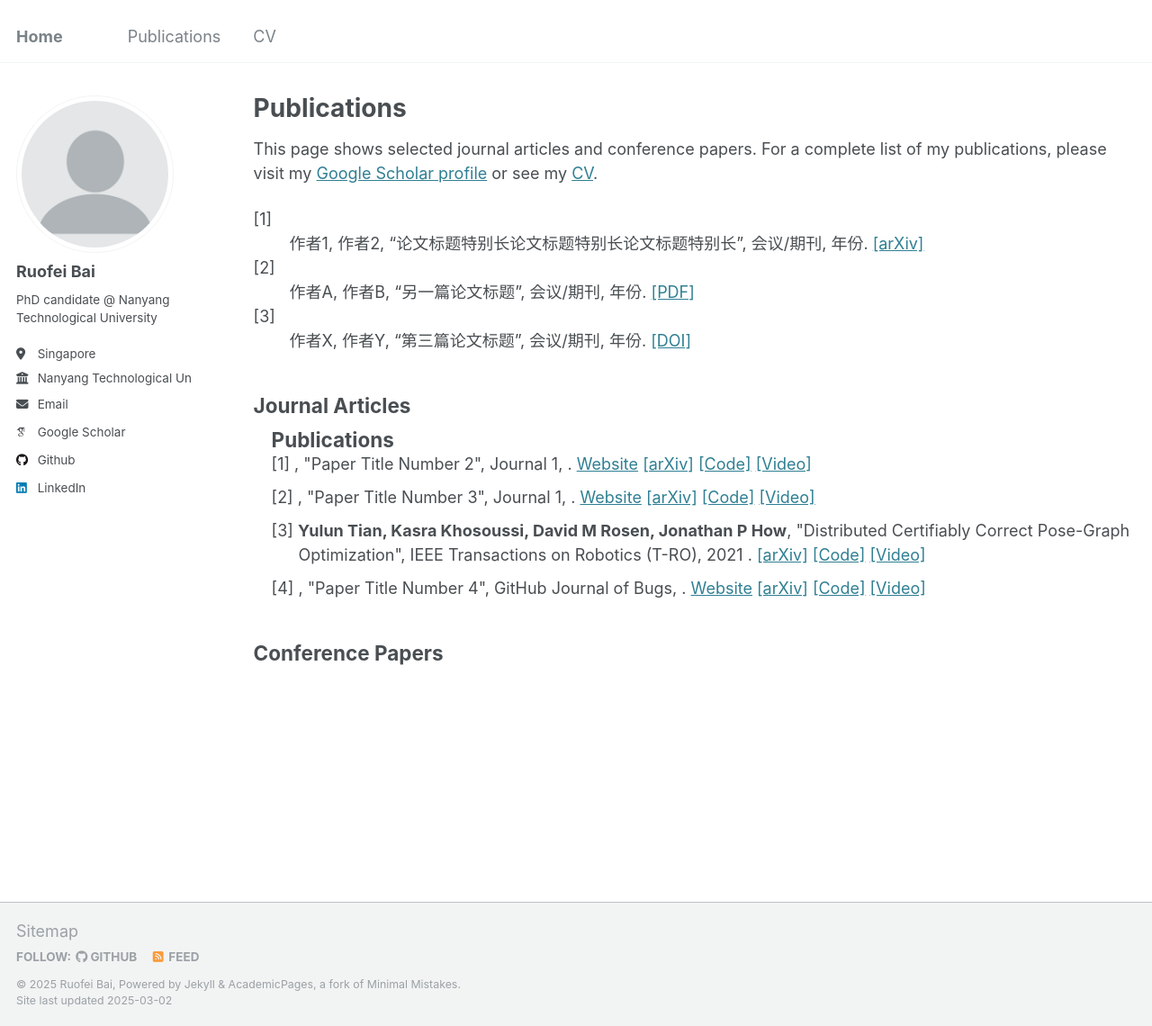
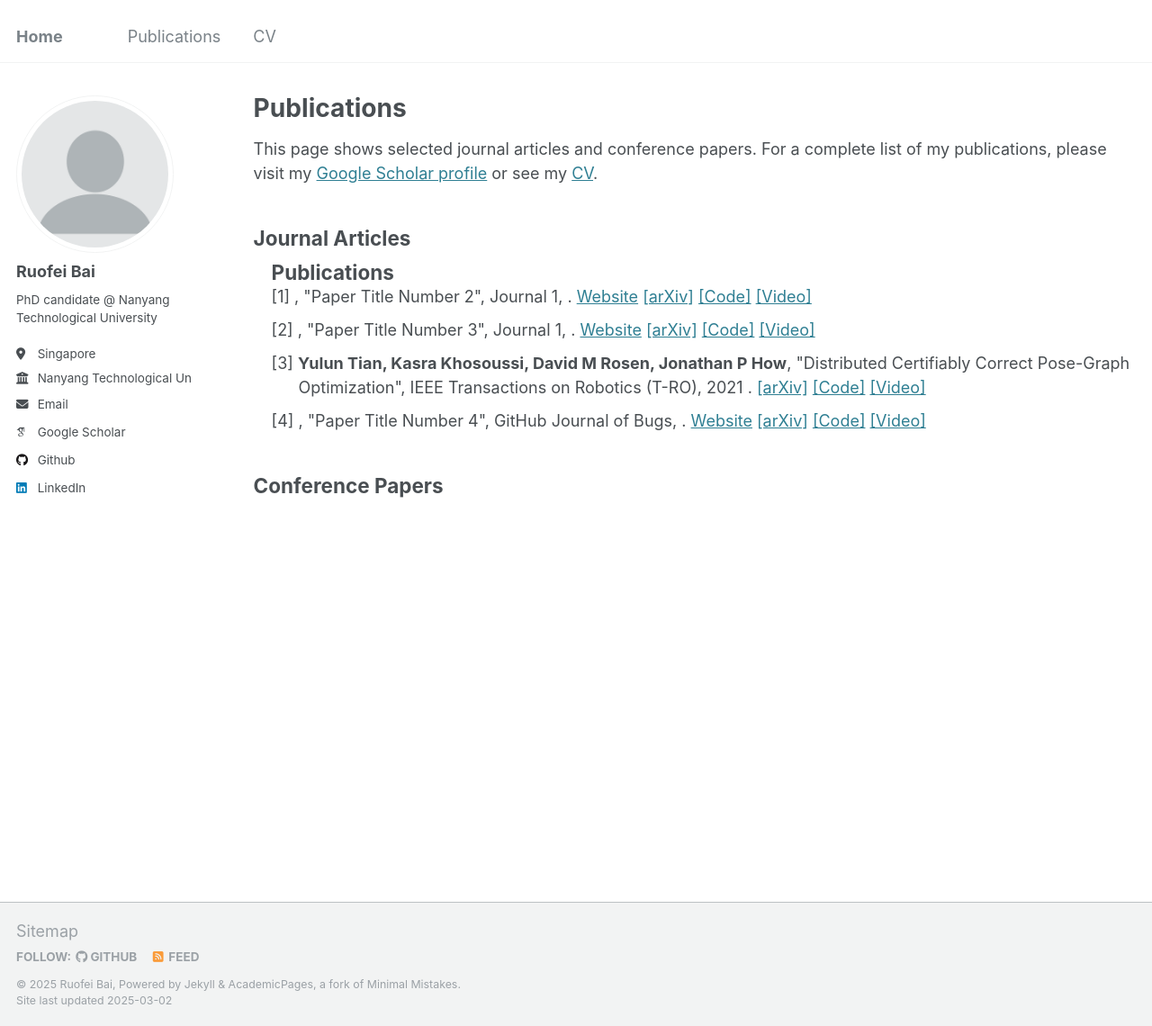
Before and after one commit to bairuofei/bairuofei.github.io, a Jekyll site: the page built from _pages/publications.md, in a window 1280 px wide and 1140 px high. Shown: the whole window at 90% size. Built offline with Jekyll 4.4.1, drawn with Linux system fonts in a browser that asks for light colours; some web fonts are replaced.

Commit message:
Update publications.md

```diff
--- a/_pages/publications.md
+++ b/_pages/publications.md
@@ -7,30 +7,6 @@ author_profile: true
 
 This page shows selected journal articles and conference papers.
 For a complete list of my publications, please visit my [Google Scholar profile](https://scholar.google.com/citations?user=1deQ5u4AAAAJ&hl=en&oi=ao) or see my [CV](/files/CV_BaiRuofei.pdf).
-
-<dl id="publications">
-  <dt></dt>
-  <dd>作者1, 作者2, “论文标题特别长论文标题特别长论文标题特别长”,
-      会议/期刊, 年份. <a href="#">[arXiv]</a></dd>
-
-  <dt></dt>
-  <dd>作者A, 作者B, “另一篇论文标题”,
-      会议/期刊, 年份. <a href="#">[PDF]</a></dd>
-
-  <dt></dt>
-  <dd>作者X, 作者Y, “第三篇论文标题”,
-      会议/期刊, 年份. <a href="#">[DOI]</a></dd>
-</dl>
-
-<script>
-  document.addEventListener("DOMContentLoaded", function() {
-      let items = document.querySelectorAll("#publications dt");
-      items.forEach((dt, index) => {
-          dt.textContent = `[${index + 1}]`;
-      });
-  });
-</script>
-
 
 
 {% include base_path %}
```
